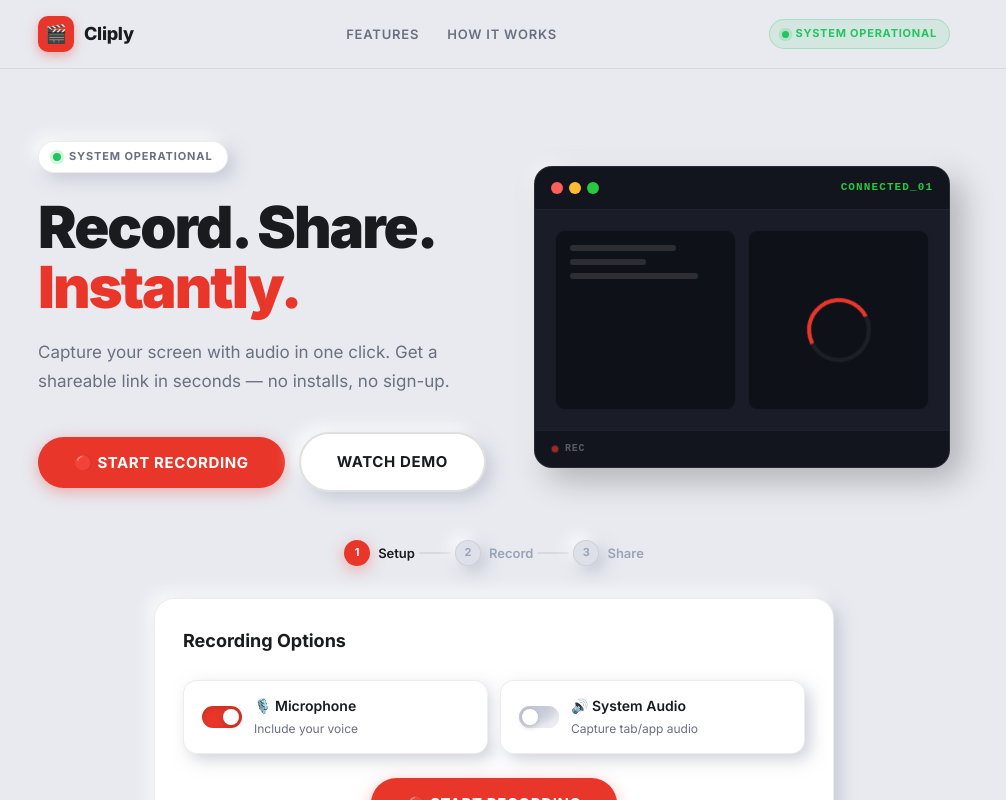
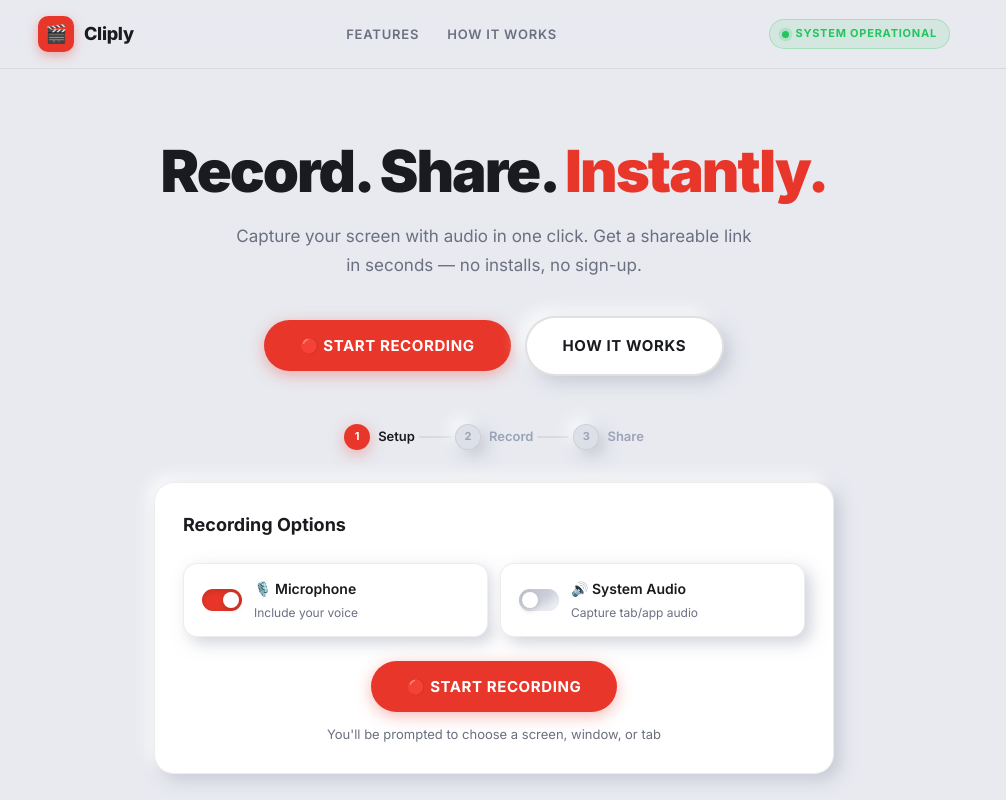
Before and after one commit to RydertHuGlIfE/Cliply, a React (Vite) app in the folder frontend/: page / in a window 1280 px wide. Shown: the top 800 px of the page, without its empty margins (146-1152 px from the left). Built offline with nearby package versions, Linux system fonts and the light colour scheme.

Commit message:
changed recorder page

```diff
--- a/frontend/src/index.css
+++ b/frontend/src/index.css
@@ -905,6 +905,14 @@ body,
   align-items: center;
 }
 
+.hero-section-centered {
+  padding: 72px 0 48px;
+  text-align: center;
+  display: flex;
+  flex-direction: column;
+  align-items: center;
+}
+
 .hero-text {
   text-align: left;
 }
@@ -963,9 +971,9 @@ body,
 .hero-sub {
   font-size: 17px;
   color: var(--text-secondary);
-  max-width: 420px;
+  max-width: 520px;
   line-height: 1.7;
-  margin-bottom: 36px;
+  margin: 0 auto 36px;
   font-weight: 400;
 }
 
--- a/frontend/src/pages/RecorderPage.jsx
+++ b/frontend/src/pages/RecorderPage.jsx
@@ -28,40 +28,6 @@ function showToast(message, type = 'info') {
     }, 3500)
 }
 
-function TerminalVisual() {
-    return (
-        <div className="hero-visual animate-in-scale">
-            <div className="terminal-card">
-                <div className="terminal-titlebar">
-                    <div className="terminal-dots">
-                        <div className="terminal-dot red" />
-                        <div className="terminal-dot yellow" />
-                        <div className="terminal-dot green" />
-                    </div>
-                    <span className="terminal-status">CONNECTED_01</span>
-                </div>
-                <div className="terminal-body">
-                    <div className="terminal-panel">
-                        <div className="terminal-lines">
-                            <div className="terminal-line" />
-                            <div className="terminal-line" />
-                            <div className="terminal-line" />
-                        </div>
-                    </div>
-                    <div className="terminal-panel">
-                        <div className="terminal-ring-wrap">
-                            <div className="terminal-ring" />
-                        </div>
-                    </div>
-                </div>
-                <div className="terminal-footer">
-                    <div className="terminal-footer-dot" />
-                    <span className="terminal-footer-text">REC</span>
-                </div>
-            </div>
-        </div>
-    )
-}
 
 export default function RecorderPage() {
     const [phase, setPhase] = useState('setup') // setup | recording | preview | uploading | share
@@ -203,12 +169,11 @@ export default function RecorderPage() {
                 <div className="container">
                     {/* Hero — shown only on setup phase */}
                     {isSetup ? (
-                        <section className="hero-section" id="features">
-                            <div className="hero-text animate-in">
-                                <div className="hero-status-pill">
+                        <section className="hero-section-centered animate-in" id="features">
+                            {/* <div className="hero-status-pill">
                                 <span className="hero-status-dot" />
                                 System Operational
-                                </div>
+                            </div> */}
                             <h1 className="hero-headline">
                                 Record. Share.{' '}
                                 <span className="accent">Instantly.</span>
@@ -216,7 +181,7 @@ export default function RecorderPage() {
                             <p className="hero-sub">
                                 Capture your screen with audio in one click. Get a shareable link in seconds — no installs, no sign-up.
                             </p>
-                                <div className="hero-actions">
+                            <div className="hero-actions" style={{ justifyContent: 'center' }}>
                                 <button
                                     className="btn btn-primary btn-lg"
                                     onClick={() => document.getElementById('recorder-panel')?.scrollIntoView({ behavior: 'smooth' })}
@@ -224,11 +189,9 @@ export default function RecorderPage() {
                                     🔴 Start Recording
                                 </button>
                                 <a href="#how-it-works" className="btn btn-secondary btn-lg">
-                                        Watch Demo
+                                    How it works
                                 </a>
                             </div>
-                            </div>
-                            <TerminalVisual />
                         </section>
                     ) : (
                         <section style={{ padding: '48px 0 32px', textAlign: 'center' }}>
@@ -289,7 +252,7 @@ export default function RecorderPage() {
             </main>
             <footer className="footer">
                 <div className="container">
-                    <p>Built with ❤️ using the Web Screen Capture API</p>
+                    <p>Built by team Non Certified Coders</p>
                 </div>
             </footer>
         </div>
```
Lines whose indentation alone changed are shown as unchanged.
